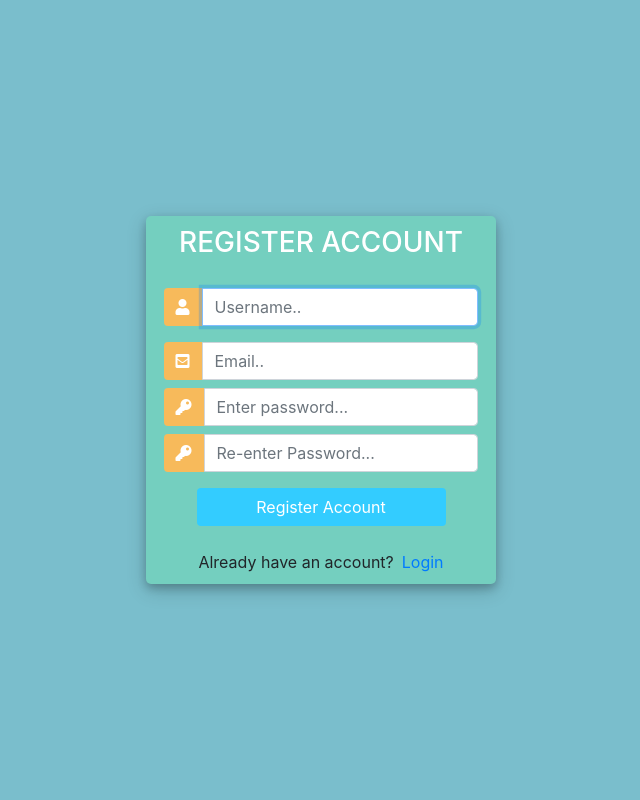
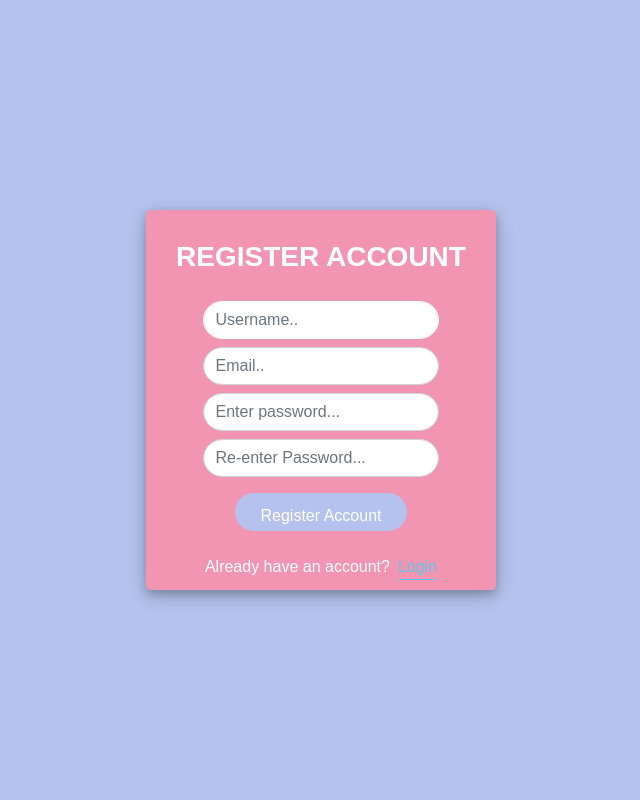
Before and after one commit to ulanbekova-ka/web, a Django app: page /recommenderSystem/register/ in a window 1280 px wide. Shown: the whole page, without its empty margins (319-959 px from the left). Run offline with Django 4.2, Linux system fonts and the light colour scheme; some libraries are stand-ins or nearby versions.

Commit message:
Style pages

```diff
--- a/mysite/recommenderSystem/templates/footer.html
+++ b/mysite/recommenderSystem/templates/footer.html
@@ -16,7 +16,7 @@
                     <div class="col-sm-6 text-center text-sm-right border-right mb-3 mb-sm-0">
                         <h5 class="font-weight-bold mb-2">Kamila Ulanbekova</h5>
                         <p class="mb-2">American University of Central Asia</p>
-                        <p class="mb-2">ulanbekova_ka@auca.kg</p>
+                        <a id="contact"><p class="mb-2">ulanbekova_ka@auca.kg</p></a>
                         <p class="mb-0">+996 771 63 32 63</p>
                     </div>
                 </div>
--- a/mysite/recommenderSystem/templates/home.html
+++ b/mysite/recommenderSystem/templates/home.html
@@ -45,6 +45,7 @@
     <div class="container py-1">
         <div class="row justify-content-center">
             <div class="col-lg-5">
+                <a id="about"></a>
                 <h1 class="section-title position-relative text-center mb-3">Handful & Funny</h1>
             </div>
         </div>
--- a/mysite/recommenderSystem/templates/register.html
+++ b/mysite/recommenderSystem/templates/register.html
@@ -1,11 +1,11 @@
 <!DOCTYPE html>
 <html>
 
+{% load static %}
+
 <head>
 	<title>Register</title>
-	<link rel="stylesheet" href="https://stackpath.bootstrapcdn.com/bootstrap/4.1.3/css/bootstrap.min.css" integrity="sha384-MCw98/SFnGE8fJT3GXwEOngsV7Zt27NXFoaoApmYm81iuXoPkFOJwJ8ERdknLPMO" crossorigin="anonymous">
-	<script src="https://ajax.googleapis.com/ajax/libs/jquery/3.3.1/jquery.min.js"></script>
-	<link rel="stylesheet" href="https://use.fontawesome.com/releases/v5.6.1/css/all.css" integrity="sha384-gfdkjb5BdAXd+lj+gudLWI+BXq4IuLW5IT+brZEZsLFm++aCMlF1V92rMkPaX4PP" crossorigin="anonymous">
+	<link href="{% static 'recommenderSystem/css/style.css' %}" rel="stylesheet">
 
 	<style>
 		body,
@@ -13,13 +13,13 @@
 			margin: 0;
 			padding: 0;
 			height: 100%;
-			background: #7abecc !important;
+			background: #b4c2ed !important;
 		}
 		.user_card {
 			width: 350px;
 			margin-top: auto;
 			margin-bottom: auto;
-			background: #74cfbf;
+			background: #F195B2;
 			position: relative;
 			display: flex;
 			justify-content: center;
@@ -38,10 +38,11 @@
 
 		#form-title{
 			color: #fff;
+			margin-top: 20px;
 		}
 		.login_btn {
 			width: 100%;
-			background: #33ccff !important;
+			background: #b4c2ed !important;
 			color: white !important;
 		}
 		.login_btn:focus {
@@ -62,7 +63,6 @@
 			box-shadow: none !important;
 			outline: 0px !important;
 		}
-
 	</style>
 
 </head>
@@ -77,28 +77,16 @@
 
 					<form method="POST" action="">
 						{% csrf_token %}
-						<div class="input-group mb-3">
-							<div class="input-group-append">
-								<span class="input-group-text"><i class="fas fa-user"></i></span>
-							</div>
+						<div class="input-group mb-2">
 							{{form.username}}
 						</div>
 						<div class="input-group mb-2">
-							<div class="input-group-append">
-								<span class="input-group-text"><i class="fas fa-envelope-square"></i></span>
-							</div>
 							{{form.email}}
 						</div>
 						<div class="input-group mb-2">
-							<div class="input-group-append">
-								<span class="input-group-text"><i class="fas fa-key"></i></span>
-							</div>
 							{{form.password1}}
 						</div>
 						<div class="input-group mb-2">
-							<div class="input-group-append">
-								<span class="input-group-text"><i class="fas fa-key"></i></span>
-							</div>
 							{{form.password2}}
 						</div>
 
@@ -111,8 +99,8 @@
 				{{form.errors}}
 
 				<div class="mt-4">
-					<div class="d-flex justify-content-center links">
-						Already have an account? <a href="{% url 'login' %}" class="ml-2">Login</a>
+					<div class="d-flex justify-content-center text-white">
+						Already have an account? <a href="{% url 'login' %}" class="ml-2 border-bottom border-secondary text-decoration-none text-secondary">Login</a>
 					</div>
 				</div>
 			</div>
--- a/mysite/recommenderSystem/views.py
+++ b/mysite/recommenderSystem/views.py
@@ -21,9 +21,6 @@ def register_page(request):
 
 
 def login_page(request):
-    if request.user.is_authenticated:
-        return redirect('home')
-
     if request.method == "POST":
         username = request.POST.get('username')
         password = request.POST.get('password')
```
Also changed, not shown: mysite/recommenderSystem/templates/login.html (+10 -25 lines), mysite/recommenderSystem/templates/navbar.html (+11 -11 lines).
